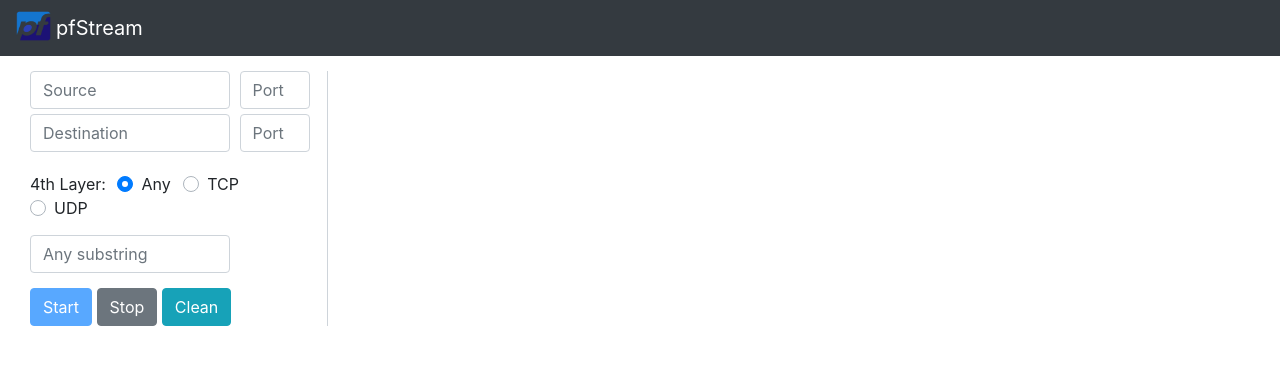
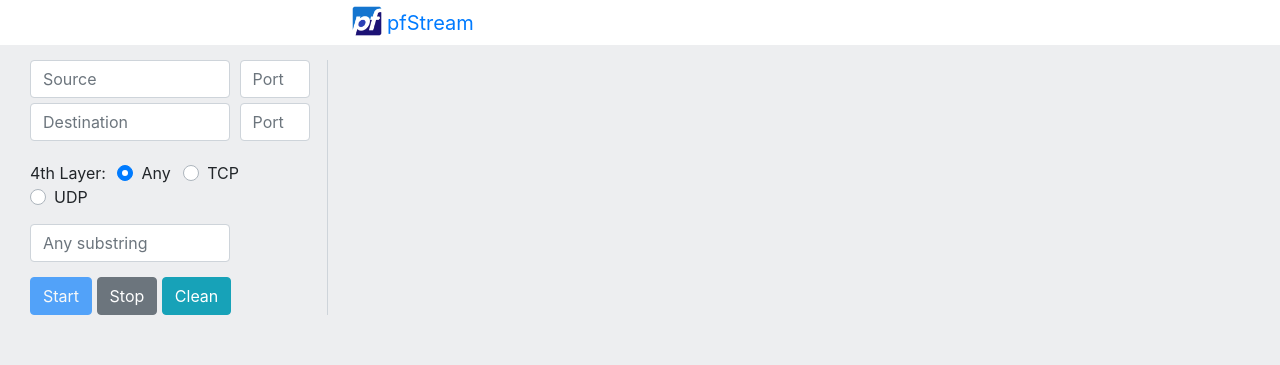
Before and after one commit to OSerge/pfStream, a Flask app: page / in a window 1280 px wide. Shown: the top 365 px of the page. Run offline with Flask 2, Linux system fonts and the light colour scheme; some libraries are stand-ins or nearby versions.

Commit message:
Edit CSS style

```diff
--- a/app/static/main.css
+++ b/app/static/main.css
@@ -1,3 +1,6 @@
+body {
+    background-color: #edeef0 !important;
+}
 .navbar-nav > li > a {
     padding-top: 7px !important;
     padding-bottom: 7px !important;
@@ -5,7 +8,12 @@
 
 .navbar {
     min-height: 35px !important;
+    max-height: 45px !important;
     border-radius: 0px;
+    background-color: #FFF;
+    color: #212529;
+    font-style: bold;
+    padding: 0.2rem 22rem;
 }
 
 .top-buffer {
@@ -13,7 +21,7 @@
 }
 
 .logo {
-    width: 35px;
+    width: 30px;
     height: 30px;
     margin-top: -8px;
     margin-right: 5px;
@@ -74,5 +82,5 @@
 }
 
 .grey-row {
-    background-color: #fafafa;
+    background-color: #f0f3f5;
 }
--- a/app/templates/base.html
+++ b/app/templates/base.html
@@ -22,7 +22,7 @@
 
 <body>
   {% block navbar %}
-    <nav class="navbar navbar-dark bg-dark">
+    <nav class="navbar">
       <a href="/">
         <div class="navbar-brand"><img src="../static/pfsense-logo.png" class="logo">pfStream</div>
       </a>
```
